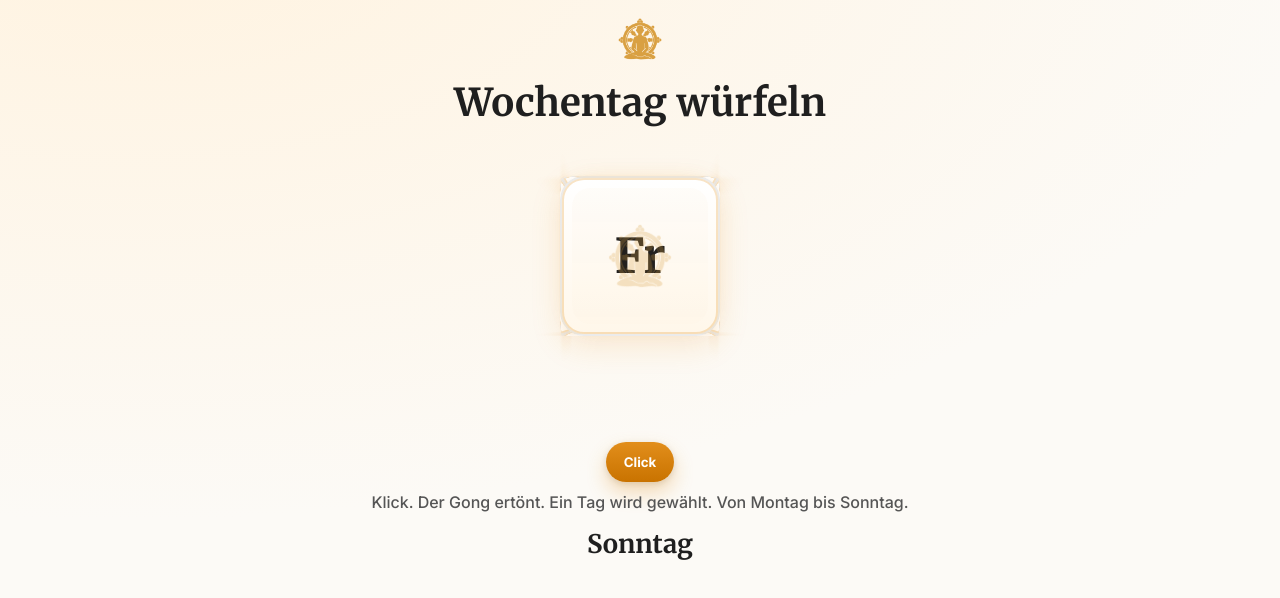
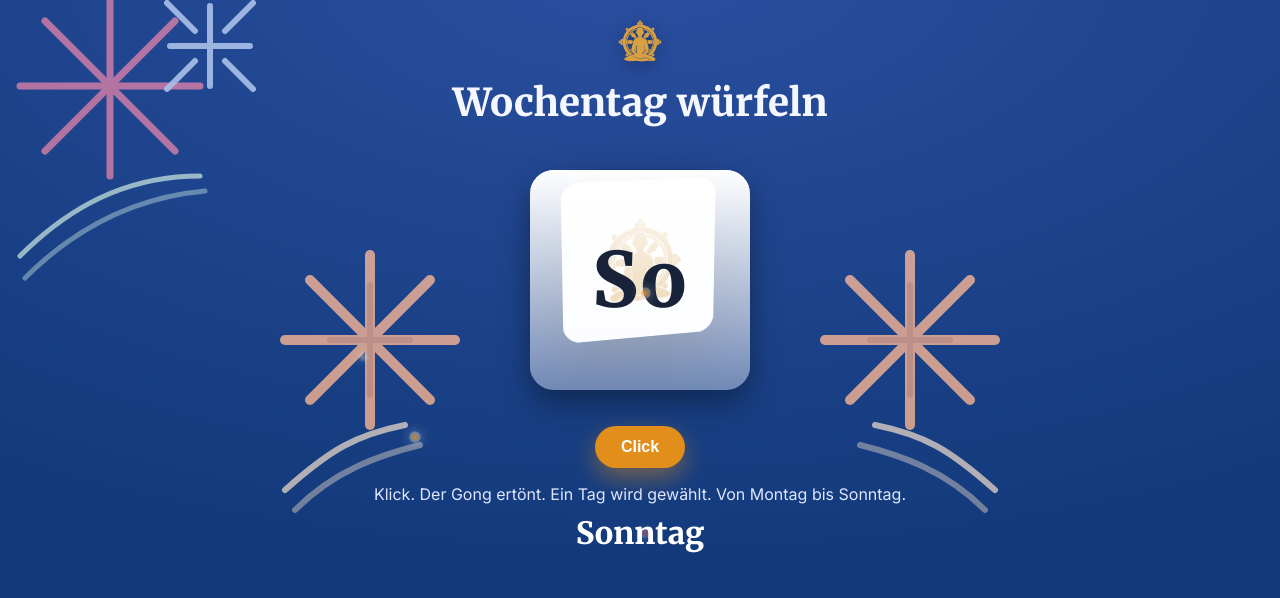
Before and after one commit to Looselystraight/weekday-dice, a plain HTML site: page index.html in a window 1280 px wide. Both pictures are taken after a click on the button "Click". Drawn offline with Linux system fonts and the light colour scheme.

Commit message:
Add files via upload

```diff
--- a/index.html
+++ b/index.html
@@ -4,192 +4,185 @@
   <meta charset="utf-8" />
   <meta name="viewport" content="width=device-width, initial-scale=1" />
   <title>Wochentag würfeln</title>
-  <!-- Social Preview -->
-<meta property="og:title" content="Wochentag würfeln" />
-<meta property="og:description" content="Klick. Gong. Ein Tag von Montag bis Sonntag." />
-<meta property="og:type" content="website" />
-<meta property="og:url" content="https://looselystraight.github.io/weekday-dice/" />
-<meta property="og:image" content="https://looselystraight.github.io/weekday-dice/assets/preview.png?v=1" />
-<meta name="twitter:card" content="summary_large_image" />
-<link rel="icon" href="https://looselystraight.github.io/weekday-dice/assets/symbol_gold.png" />
-  <link rel="preconnect" href="https://fonts.googleapis.com">
-  <link rel="preconnect" href="https://fonts.gstatic.com" crossorigin>
-  <link href="https://fonts.googleapis.com/css2?family=Merriweather:wght@300;700&family=Inter:wght@500;700&display=swap" rel="stylesheet">
+  <link href="https://fonts.googleapis.com/css2?family=Merriweather:wght@700;800&family=Inter:wght@400;600&display=swap" rel="stylesheet">
+  <link rel="icon" href="./assets/symbol_gold.png?v=2202" />
   <style>
     :root{
-      --tergar-orange:#E28E1B;
-      --tergar-orange-600:#C97300;
-      --ink:#1f1f1f;
-      --paper:#fcfaf6;
+      --navy:#123A7B; --coral:#EB5A44; --mint:#CDECC6; --pale:#B9C6F0;
+      --ink:#F5F7FF; --tile:#ffffff; --tergar:#E28E1B; --tergar-dark:#C97300;
     }
     *{box-sizing:border-box}
     html,body{height:100%}
     body{
-      margin:0; background:radial-gradient(1200px 600px at 10% -10%, #fff3e0, var(--paper));
-      color:var(--ink); font-family:"Merriweather", serif;
+      margin:0; color:var(--ink);
+      background: radial-gradient(1200px 600px at 50% -5%, #2B4FA0, var(--navy));
+      font-family: Inter, system-ui, -apple-system, Segoe UI, Roboto, "Helvetica Neue", Arial, sans-serif;
+      overflow-x:hidden;
     }
-    header{display:flex; justify-content:center; padding:18px 0}
-    header img{height:42px; width:auto}
-    h1{ text-align:center; font-size:clamp(1.6rem,1.2rem + 1.6vw,2.4rem); margin:0 0 8px}
-    .stage{ perspective:1000px; width:260px; height:260px; margin:18px auto 6px auto; }
-    .cube{
-      width:160px; height:160px; position:relative; margin:50px auto;
-      transform-style:preserve-3d; transform: translateZ(-80px) rotateX(-24deg) rotateY(38deg);
-      transition: transform 1.2s cubic-bezier(.17,.67,.32,1.28);
+    .fw{position:fixed; pointer-events:none; z-index:0; mix-blend-mode:screen}
+    .fw.tl{top:-14px; left:-10px; width:min(42vw, 520px); opacity:.85}
+    .fw.cl{top:50%; left:18%; transform:translateY(-50%); width:min(26vw, 280px); opacity:.94; filter: drop-shadow(0 8px 12px rgba(0,0,0,.25));}
+    .fw.cr{top:50%; right:18%; transform:translateY(-50%); width:min(26vw, 280px); opacity:.94; filter: drop-shadow(0 8px 12px rgba(0,0,0,.25));}
+
+    @media (max-width: 760px){
+      .fw.cl{left:12%; width:min(34vw, 240px);}
+      .fw.cr{right:12%; width:min(34vw, 240px);}
     }
-    .face{
-      position:absolute; width:160px; height:160px; display:flex; align-items:center; justify-content:center;
-      font-size:3rem; font-weight:700;
-      background:linear-gradient(180deg,#fff,#fff7ea); color:var(--ink);
-      border:2px solid rgba(0,0,0,.08); border-radius:24px;
-      box-shadow: inset 0 0 0 2px rgba(226,142,27,.25), 0 10px 30px rgba(226,142,27,.15);
+
+    header{display:flex; justify-content:center; padding:20px 0 4px; position:relative; z-index:1}
+    header img{height:42px; width:auto; filter: drop-shadow(0 4px 8px rgba(0,0,0,.25));}
+    h1{ text-align:center; font-family:"Merriweather", serif; font-weight:800; margin:12px 0 16px; font-size:clamp(1.8rem, 2.4rem, 3.2rem); position:relative; z-index:1}
+    @media (max-width: 520px){
+      h1{ font-size: clamp(2.0rem, 7vw, 2.4rem); font-weight:800; }
     }
-    .face::after{
-      content:""; position:absolute; inset:10px; border-radius:18px;
-      background:url("./assets/symbol_gold.png") center/64px 64px no-repeat, linear-gradient(180deg, rgba(226,142,27,.08), rgba(226,142,27,.04));
-      opacity:.28; pointer-events:none;
-    }
-    .front { transform: rotateY(0deg) translateZ(80px); }
-    .back  { transform: rotateY(180deg) translateZ(80px); }
-    .right { transform: rotateY(90deg) translateZ(80px); }
-    .left  { transform: rotateY(-90deg) translateZ(80px); }
-    .top   { transform: rotateX(90deg) translateZ(80px); }
+
+    .wrap{max-width:980px; margin:0 auto; padding:0 16px 64px; position:relative; z-index:1}
+
+    .stage{ perspective:1000px; height:260px; margin:24px auto 10px; width:220px; position:relative;}
+    .cube{ position:relative; width:160px; height:160px; transform-style:preserve-3d;
+           margin:0 auto; top:30px; filter: drop-shadow(0 18px 28px rgba(0,0,0,.35));
+           animation: idle 7s ease-in-out infinite; }
+    @keyframes idle{ 0%{transform:rotateX(-12deg) rotateY(24deg)} 50%{transform:rotateX(-18deg) rotateY(-18deg)} 100%{transform:rotateX(-12deg) rotateY(24deg)} }
+    .face{ position:absolute; inset:0; background:var(--tile); border-radius:18px;
+           display:flex; align-items:center; justify-content:center;
+           box-shadow: inset 0 1px 0 #fff; }
+    .face::after{ content:""; display:block; width:90px; height:90px; opacity:.95;
+                  background:url('./assets/symbol_gold.png?v=2202') center/contain no-repeat; }
+    .front{ transform: translateZ(80px); }
+    .back{ transform: rotateY(180deg) translateZ(80px); }
+    .right{ transform: rotateY(90deg) translateZ(80px); }
+    .left{ transform: rotateY(-90deg) translateZ(80px); }
+    .top{ transform: rotateX(90deg) translateZ(80px); }
     .bottom{ transform: rotateX(-90deg) translateZ(80px); }
 
-    .controls{ text-align:center; }
+    .day{
+      position:absolute; left:50%; top:50%; transform:translate(-50%,-50%);
+      width: 220px; height: 220px; border-radius:24px; pointer-events:none;
+      display:flex; align-items:center; justify-content:center;
+      background:linear-gradient(180deg, #ffffff, #f5f8ff66);
+      box-shadow: 0 14px 30px rgba(0,0,0,.35), inset 0 1px 0 #fff;
+      font-family:"Merriweather", serif; font-weight:800; font-size:76px; letter-spacing:.02em;
+      color:#18233a; text-shadow: 0 1px 0 rgba(255,255,255,.9);
+      z-index:3; transition: box-shadow .25s ease, transform .12s ease;
+    }
+    .day.glow{
+      box-shadow: 0 0 0 8px rgba(226,142,27,.25), 0 18px 36px rgba(0,0,0,.45), inset 0 1px 0 #fff;
+      transform: translate(-50%,-50%) scale(1.01);
+    }
+
+    .controls{ text-align:center; margin-top:16px; position:relative; z-index:1}
     .btn{
-      appearance:none; border:none; cursor:pointer;
-      padding:12px 18px; border-radius:999px; color:white;
-      background:linear-gradient(180deg,var(--tergar-orange),var(--tergar-orange-600));
-      font-family:"Inter", system-ui, sans-serif; font-weight:700;
-      box-shadow:0 10px 20px rgba(226,142,27,.30), 0 2px 6px rgba(0,0,0,.12);
+      display:inline-block; border:0; border-radius:999px; padding:12px 26px;
+      background:var(--tergar); color:#fff; font-weight:800; font-size:16px; cursor:pointer;
+      box-shadow: 0 10px 24px rgba(226,142,27,.45);
+      transition: transform .06s ease, filter .12s ease;
     }
-    .btn:active{ transform:translateY(1px) }
-    .hint{ color:#555; margin-top:10px; font-family:"Inter", system-ui, sans-serif; }
-    .result{ margin-top:14px; font-size:1.6rem; font-weight:700; text-align:center }
+    .btn:hover{ filter: brightness(1.08); }
+    .btn:active{ transform: translateY(1px) scale(.99); }
+    .btn:disabled{opacity:.6; cursor:default; box-shadow:none}
 
-    .stage{ position:relative; }
-    .sparkles{ position:absolute; left:50%; top:50%; width:0; height:0; pointer-events:none; }
-    .sparkles span{
-      position:absolute; width:6px; height:6px; background:var(--tergar-orange);
-      border-radius:50%; opacity:0; transform:translate(0,0) scale(.7);
-      box-shadow:0 0 0 1px rgba(255,255,255,.6) inset;
+    .hint{ text-align:center; margin:16px 0 10px; color:#DFE6FF; position:relative; z-index:1}
+    .result{ text-align:center; font-family:"Merriweather", serif; font-size:clamp(1.5rem, 1.2rem + .9vw, 2.2rem); font-weight:800; margin:8px 0 0; position:relative; z-index:1; color:#fff}
+
+    .twinkles{position:fixed; top:0; left:0; width:100%; height:100%; pointer-events:none; z-index:2;}
+    .twinkles span{
+      position:absolute; width:10px; height:10px; border-radius:50%;
+      background: radial-gradient(circle, #fff 0%, #fff8 55%, transparent 70%);
+      box-shadow: 0 0 10px #fff6;
+      animation: twinkle 1600ms ease-in-out infinite;
     }
-    .sparkles span:nth-child(1){ --tx:  60px; --ty:   0px; }
-    .sparkles span:nth-child(2){ --tx:  42px; --ty:  42px; }
-    .sparkles span:nth-child(3){ --tx:   0px; --ty:  60px; }
-    .sparkles span:nth-child(4){ --tx: -42px; --ty:  42px; }
-    .sparkles span:nth-child(5){ --tx: -60px; --ty:   0px; }
-    .sparkles span:nth-child(6){ --tx: -42px; --ty: -42px; }
-    .sparkles span:nth-child(7){ --tx:   0px; --ty: -60px; }
-    .sparkles span:nth-child(8){ --tx:  42px; --ty: -42px; }
-    @keyframes sparklePop{
-      0%{ opacity:1; transform:translate(0,0) scale(.7); }
-      85%{ opacity:.8; }
-      100%{ opacity:0; transform:translate(var(--tx), var(--ty)) scale(1); }
+    .twinkles span.mint{ background: radial-gradient(circle, var(--mint) 0%, #fff6 60%, transparent 80%); }
+    .twinkles span.coral{ background: radial-gradient(circle, var(--coral) 0%, #fff6 60%, transparent 80%); }
+    .twinkles span.orange{ background: radial-gradient(circle, var(--tergar) 0%, #fff6 60%, transparent 80%); }
+    @keyframes twinkle{
+      0%,100%{ opacity:0.25; transform:scale(0.9); }
+      50%{ opacity:0.9; transform:scale(1.2); }
     }
-    .sparkles.show span{ animation: sparklePop 700ms ease-out both; }
-    .sparkles.show span:nth-child(2){ animation-delay: 20ms; }
-    .sparkles.show span:nth-child(3){ animation-delay: 40ms; }
-    .sparkles.show span:nth-child(4){ animation-delay: 60ms; }
-    .sparkles.show span:nth-child(5){ animation-delay: 80ms; }
-    .sparkles.show span:nth-child(6){ animation-delay:100ms; }
-    .sparkles.show span:nth-child(7){ animation-delay:120ms; }
-    .sparkles.show span:nth-child(8){ animation-delay:140ms; }
-
   </style>
 </head>
 <body>
-  <header>
-    <img src="./assets/symbol_gold.png" alt="Tergar Logo">
-  </header>
+  <!-- Décor: top-left + two center, no bottom-right -->
+  <img class="fw tl" src="./assets/fw-tl.svg?v=2202" alt="" aria-hidden="true">
+  <img class="fw cl" src="./assets/fw-center-left.svg?v=2202" alt="" aria-hidden="true">
+  <img class="fw cr" src="./assets/fw-center-right.svg?v=2202" alt="" aria-hidden="true">
 
-  <main>
+  <header><img src="./assets/symbol_gold.png?v=2202" alt="Tergar Logo"></header>
+  <div class="wrap">
     <h1>Wochentag würfeln</h1>
 
-    <section class="stage">
-      <div class="sparkles" aria-hidden="true">        <span></span>
-        <span></span>
-        <span></span>
-        <span></span>
-        <span></span>
-        <span></span>
-        <span></span>
-        <span></span>
+    <div class="stage" aria-hidden="true">
+      <div class="cube" id="cube">
+        <div class="face front"></div>
+        <div class="face back"></div>
+        <div class="face right"></div>
+        <div class="face left"></div>
+        <div class="face top"></div>
+        <div class="face bottom"></div>
       </div>
-      <div id="cube" class="cube" aria-hidden="true">
-        <div class="face front">Mo</div>
-        <div class="face back">Di</div>
-        <div class="face right">Mi</div>
-        <div class="face left">Do</div>
-        <div class="face top">Fr</div>
-        <div class="face bottom">Sa</div>
+      <div class="day" id="abbr">–</div>
     </div>
-    </section>
 
-    <section class="controls">
-      <button id="rollBtn" class="btn">Click</button>
+    <div class="controls">
+      <button id="roll" class="btn" type="button">Click</button>
+    </div>
+
     <p class="hint">Klick. Der Gong ertönt. Ein Tag wird gewählt. Von Montag bis Sonntag.</p>
-      <div class="result" aria-live="polite" aria-atomic="true"><span id="resultDay">–</span></div>
+    <div id="result" class="result">–</div>
+  </div>
+
+  <div class="twinkles" aria-hidden="true">
+    <span class="mint"   style="left: 28%; top: 44%; animation-delay: 200ms;"></span>
+    <span class="orange" style="left: 32%; top: 54%; animation-delay: 650ms;"></span>
+    <span class="orange" style="left: 50%; top: 36%; animation-delay: 750ms;"></span>
+    <span class="coral"  style="left: 50%; top: 66%; animation-delay: 300ms;"></span>
+  </div>
+
   <audio id="gong" preload="auto">
-        <source src="./assets/gong.mp3" type="audio/mpeg">
+    <source src="./assets/gong.mp3?v=2202" type="audio/mpeg">
   </audio>
-    </section>
-  </main>
 
 <script>
-    // Minimal, robust logic. Based on the working V3a pattern.
+  const days = ['Montag','Dienstag','Mittwoch','Donnerstag','Freitag','Samstag','Sonntag'];
+  const abbr = ['Mo','Di','Mi','Do','Fr','Sa','So'];
+
+  const rollBtn = document.getElementById('roll');
+  const abbrEl = document.getElementById('abbr');
+  const result = document.getElementById('result');
+  const gong = document.getElementById('gong');
   const cube = document.getElementById('cube');
-    const gong = document.getElementById('gong');
-    const result = document.getElementById('resultDay');
-    const rollBtn = document.getElementById('rollBtn');
+  const dayTile = document.getElementById('abbr');
 
-    const days = ['Montag','Dienstag','Mittwoch','Donnerstag','Freitag','Samstag','Sonntag'];
-    const orientations = [
-      {x:0, y:0},{x:0, y:180},{x:0, y:90},{x:0, y:-90},{x:-90, y:0},{x:90, y:0}
-    ];
-
-    function synthGong(){
-      try{
-        const ctx = new (window.AudioContext||window.webkitAudioContext)();
-        const o = ctx.createOscillator(); const g = ctx.createGain();
-        o.type='sine'; o.frequency.setValueAtTime(440, ctx.currentTime);
-        o.frequency.exponentialRampToValueAtTime(220, ctx.currentTime + 2.5);
-        g.gain.setValueAtTime(0.001, ctx.currentTime);
-        g.gain.exponentialRampToValueAtTime(0.3, ctx.currentTime + 0.02);
-        g.gain.exponentialRampToValueAtTime(0.0001, ctx.currentTime + 3.2);
-        o.connect(g).connect(ctx.destination); o.start(); o.stop(ctx.currentTime + 3.4);
-      }catch(e){}
-    }
-
-    function playGong(){
-      try{
-        gong.pause();
-        gong.currentTime = 0;
-        const p = gong.play();
-        if (p && typeof p.catch === 'function'){ p.catch(() => playFresh()); }
-      }catch(e){ playFresh(); }
-      function playFresh(){
-        try{ new Audio('./assets/gong.mp3').play().catch(()=> synthGong()); }
-        catch(e){ synthGong(); }
-      }
+  function glowPulse(){
+    dayTile.classList.add('glow');
+    setTimeout(()=> dayTile.classList.remove('glow'), 500);
   }
 
   function roll(){
+    rollBtn.disabled = true;
     const idx = Math.floor(Math.random()*7);
-      const chosen = days[idx];
-      const spinsX = 2 + Math.floor(Math.random()*2);
-      const spinsY = 2 + Math.floor(Math.random()*3);
-      const base = idx===6 ? orientations[Math.floor(Math.random()*6)] : orientations[idx];
-      const x = 360*spinsX + base.x;
-      const y = 360*spinsY + base.y;
-      cube.style.transform = `translateZ(-80px) rotateX(${x}deg) rotateY(${y}deg)`;
-      playGong();
-      const sp = document.querySelector('.sparkles');
-      if (sp){ sp.classList.remove('show'); void sp.offsetWidth; sp.classList.add('show'); }
-      setTimeout(()=>{ result.textContent = chosen; }, 900);
+    const name = days[idx];
+    const a = abbr[idx];
+
+    cube.animate([
+      {transform:'rotateX(-12deg) rotateY(24deg)'},
+      {transform:'rotateX(-12deg) rotateY(384deg)'},
+      {transform:'rotateX(-12deg) rotateY(24deg)'}
+    ], {duration:560, easing:'cubic-bezier(.2,.6,.2,1)'});
+
+    abbrEl.textContent = a;
+    result.textContent = name;
+
+    try{ gong.currentTime = 0; }catch(e){}
+    const p = gong.play(); if(p && p.catch){ p.catch(()=>{}); }
+
+    glowPulse();
+    setTimeout(()=> rollBtn.disabled = false, 600);
   }
+
   rollBtn.addEventListener('click', roll);
+  rollBtn.addEventListener('keydown', e=>{
+    if(e.key==='Enter' || e.key===' '){ e.preventDefault(); roll(); }
+  });
 </script>
 </body>
 </html>
```
Also changed, not shown: assets/fw-center-left.svg (added), assets/fw-center-right.svg (added), assets/fw-tl.svg (added). Lines whose indentation alone changed are shown as unchanged.
